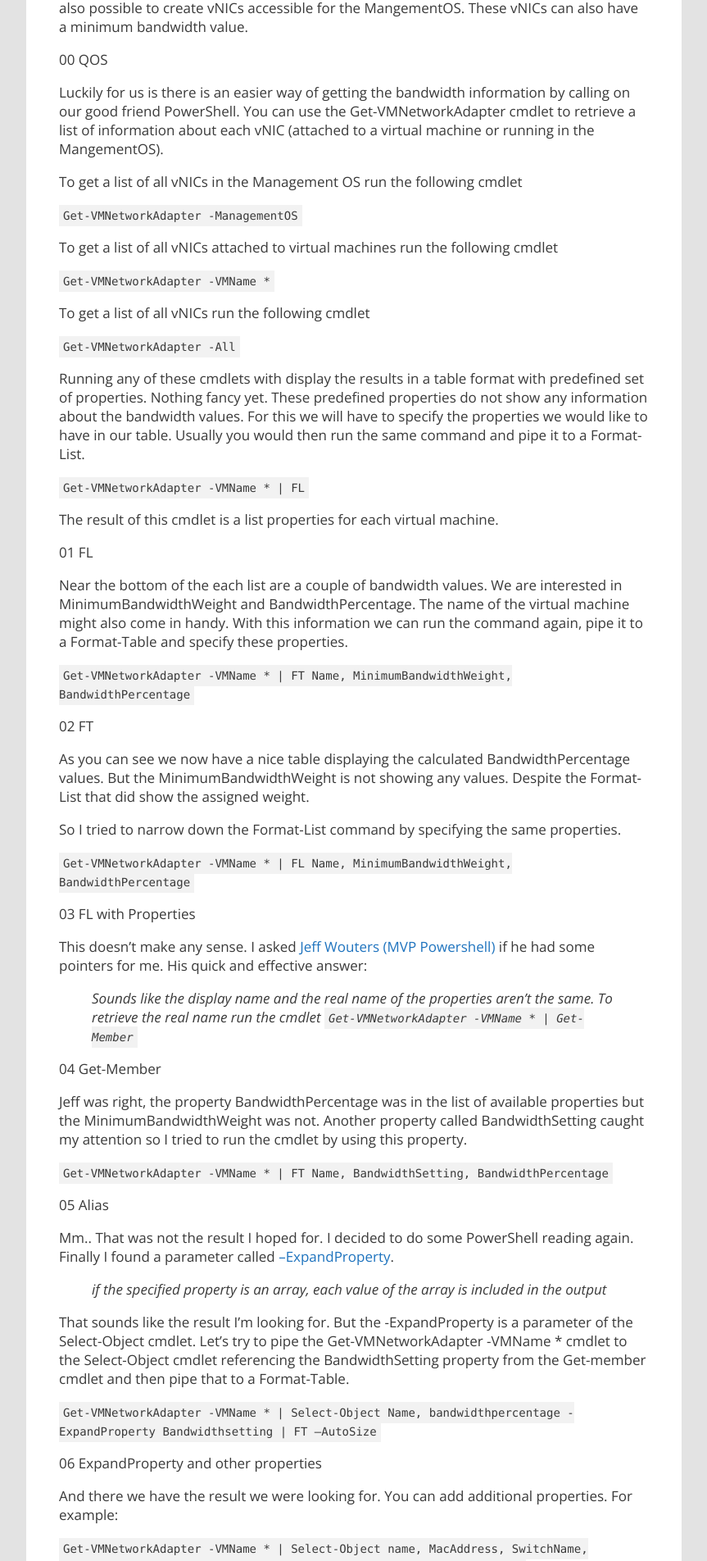
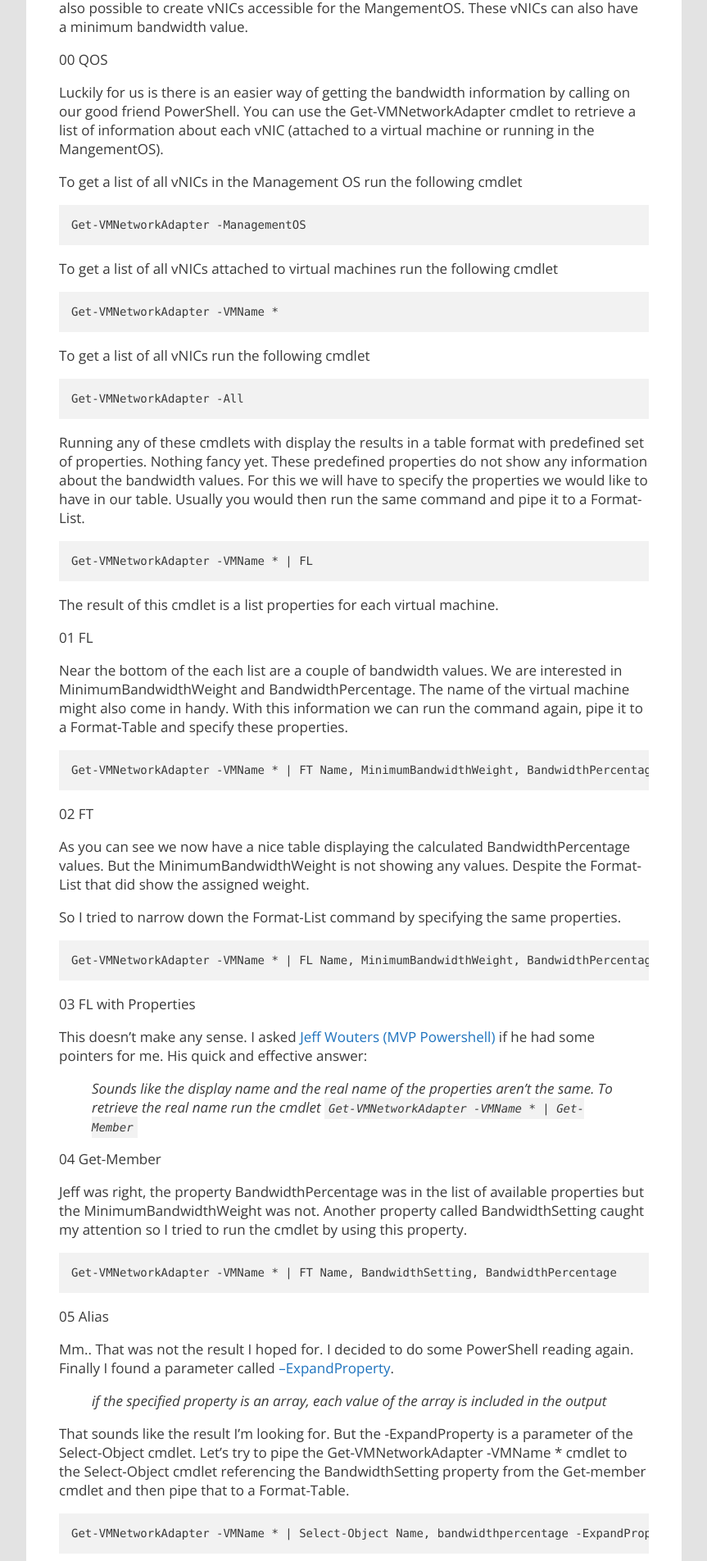
Before and after one commit to marcvaneijk/marcvaneijk.old, a Jekyll site: the page built from _posts/2013-09-20-qosweight.md, in a window 1280 px wide. Shown: the part 1085-2989 px from the top of the page at 82% size, without its empty margins (58-921 px from the left). Built offline with Jekyll 4.4.1, drawn with Linux system fonts in a browser that asks for light colours; nearby versions of some CDN libraries.

````diff
--- a/_posts/2013-09-20-qosweight.md
+++ b/_posts/2013-09-20-qosweight.md
@@ -26,19 +26,27 @@ Luckily for us is there is an easier way of getting the bandwidth information by
 
 To get a list of all vNICs in the Management OS run the following cmdlet
 
-`Get-VMNetworkAdapter -ManagementOS`
+```
+Get-VMNetworkAdapter -ManagementOS
+```
 
 To get a list of all vNICs attached to virtual machines run the following cmdlet
 
-`Get-VMNetworkAdapter -VMName *`
+```
+Get-VMNetworkAdapter -VMName *
+```
 
 To get a list of all vNICs run the following cmdlet
 
-`Get-VMNetworkAdapter -All`
+```
+Get-VMNetworkAdapter -All
+```
 
 Running any of these cmdlets with display the results in a table format with predefined set of properties. Nothing fancy yet. These predefined properties do not show any information about the bandwidth values. For this we will have to specify the properties we would like to have in our table. Usually you would then run the same command and pipe it to a Format-List.
 
-`Get-VMNetworkAdapter -VMName * | FL`
+```
+Get-VMNetworkAdapter -VMName * | FL
+```
 
 The result of this cmdlet is a list properties for each virtual machine.
 
@@ -46,7 +54,9 @@ The result of this cmdlet is a list properties for each virtual machine.
 
 Near the bottom of the each list are a couple of bandwidth values. We are interested in MinimumBandwidthWeight and BandwidthPercentage. The name of the virtual machine might also come in handy. With this information we can run the command again, pipe it to a Format-Table and specify these properties.
 
-`Get-VMNetworkAdapter -VMName * | FT Name, MinimumBandwidthWeight, BandwidthPercentage`
+```
+Get-VMNetworkAdapter -VMName * | FT Name, MinimumBandwidthWeight, BandwidthPercentage
+```
 
 02 FT
 
@@ -54,7 +64,9 @@ As you can see we now have a nice table displaying the calculated BandwidthPerce
 
 So I tried to narrow down the Format-List command by specifying the same properties.
 
-`Get-VMNetworkAdapter -VMName * | FL Name, MinimumBandwidthWeight, BandwidthPercentage`
+```
+Get-VMNetworkAdapter -VMName * | FL Name, MinimumBandwidthWeight, BandwidthPercentage
+```
 
 03 FL with Properties
 
@@ -67,7 +79,9 @@ This doesn’t make any sense. I asked [Jeff Wouters (MVP Powershell)](https://t
 
 Jeff was right, the property BandwidthPercentage was in the list of available properties but the MinimumBandwidthWeight was not. Another property called BandwidthSetting caught my attention so I tried to run the cmdlet by using this property.
 
-`Get-VMNetworkAdapter -VMName * | FT Name, BandwidthSetting, BandwidthPercentage`
+```
+Get-VMNetworkAdapter -VMName * | FT Name, BandwidthSetting, BandwidthPercentage
+```
 
 05 Alias
 
@@ -77,13 +91,17 @@ Mm.. That was not the result I hoped for. I decided to do some PowerShell readin
 
 That sounds like the result I’m looking for. But the -ExpandProperty is a parameter of the Select-Object cmdlet. Let’s try to pipe the Get-VMNetworkAdapter -VMName * cmdlet to the Select-Object cmdlet referencing the BandwidthSetting property from the Get-member cmdlet and then pipe that to a Format-Table.
 
-`Get-VMNetworkAdapter -VMName * | Select-Object Name, bandwidthpercentage -ExpandProperty Bandwidthsetting | FT –AutoSize`
+```
+Get-VMNetworkAdapter -VMName * | Select-Object Name, bandwidthpercentage -ExpandProperty Bandwidthsetting | FT –AutoSize
+```
 
 06 ExpandProperty and other properties
 
 And there we have the result we were looking for. You can add additional properties. For example:
 
-`Get-VMNetworkAdapter -VMName * | Select-Object name, MacAddress, SwitchName, bandwidthpercentage -ExpandProperty Bandwidthsetting | FT –AutoSize`
+```
+Get-VMNetworkAdapter -VMName * | Select-Object name, MacAddress, SwitchName, bandwidthpercentage -ExpandProperty Bandwidthsetting | FT –AutoSize
+```
 
 07 ExpandProperty and other properties
 
````
